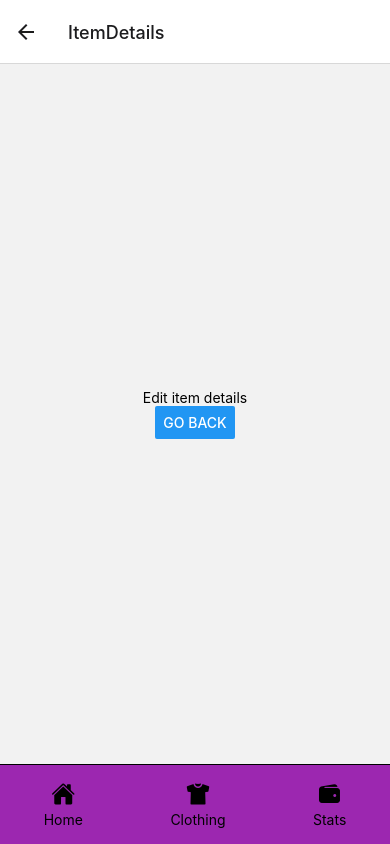
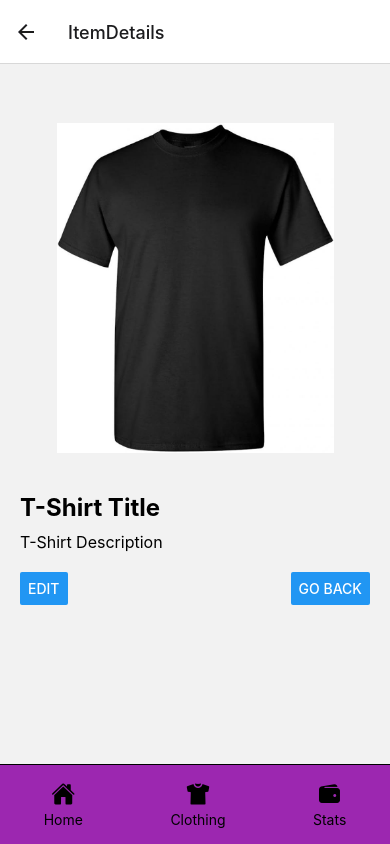
Before and after one commit to GitYaw/Voguify-GDSC, a React Native app: screen /ItemDetails in a window 390 px wide. Built offline with nearby package versions, Linux system fonts and the light colour scheme.

Commit message:
Added Items Clothing Page

```diff
--- a/pages/ItemDetailsView.js
+++ b/pages/ItemDetailsView.js
@@ -1,15 +1,50 @@
-import * as React from 'react';
-import { StyleSheet, Text, View, Button } from 'react-native';
+import React, { useState } from 'react';
+import { StyleSheet, Text, View, Button, Image, TextInput } from 'react-native';
 
 const ItemDetailsView = ({ navigation, route }) => {
+    const [isEditing, setIsEditing] = useState(false);
+    const [title, setTitle] = useState("T-Shirt Title");
+    const [description, setDescription] = useState("T-Shirt Description");
+
+    const handleEditToggle = () => {
+        setIsEditing(!isEditing);
+    };
 
     return (
         <View style={styles.container}>
-            <Text>Edit item details</Text>
+            <Image
+                source={require('../assets/black_tshirt.jpeg')}
+                style={styles.image}
+            />
+            {isEditing ? (
+                <TextInput
+                    style={styles.input}
+                    onChangeText={setTitle}
+                    value={title}
+                />
+            ) : (
+                <Text style={styles.title}>{title}</Text>
+            )}
+            {isEditing ? (
+                <TextInput
+                    style={styles.input}
+                    onChangeText={setDescription}
+                    value={description}
+                />
+            ) : (
+                <Text style={styles.description}>{description}</Text>
+            )}
+            <View style={{ flexDirection: "row", justifyContent: 'space-between' }}>
+            <Button
+                title={isEditing ? "Save" : "Edit"}
+                onPress={handleEditToggle}
+            />
             <Button
                 title="Go Back"
                 onPress={() => navigation.goBack()}
             />
+            </View>
+
         </View>
     );
 };
@@ -18,7 +53,33 @@ const styles = StyleSheet.create({
     container: {
         flex: 1,
         justifyContent: 'center',
-        alignItems: 'center',
+        alignItems: 'left',
+        padding: 20,
+    },
+    image: {
+        width: '100%',
+        height: '50%',
+        marginBottom: 40,
+        marginTop: -100,
+        resizeMode: "contain",
+    },
+    title: {
+        fontSize: 24,
+        fontWeight: 'bold',
+        textAlign: 'left',
+        marginBottom: 10,
+    },
+    description: {
+        fontSize: 16,
+        marginBottom: 20,
+    },
+    input: {
+        height: 40,
+        borderColor: 'gray',
+        borderWidth: 1,
+        width: '100%',
+        marginBottom: 20,
+        paddingHorizontal: 10,
     },
 });
 
```
